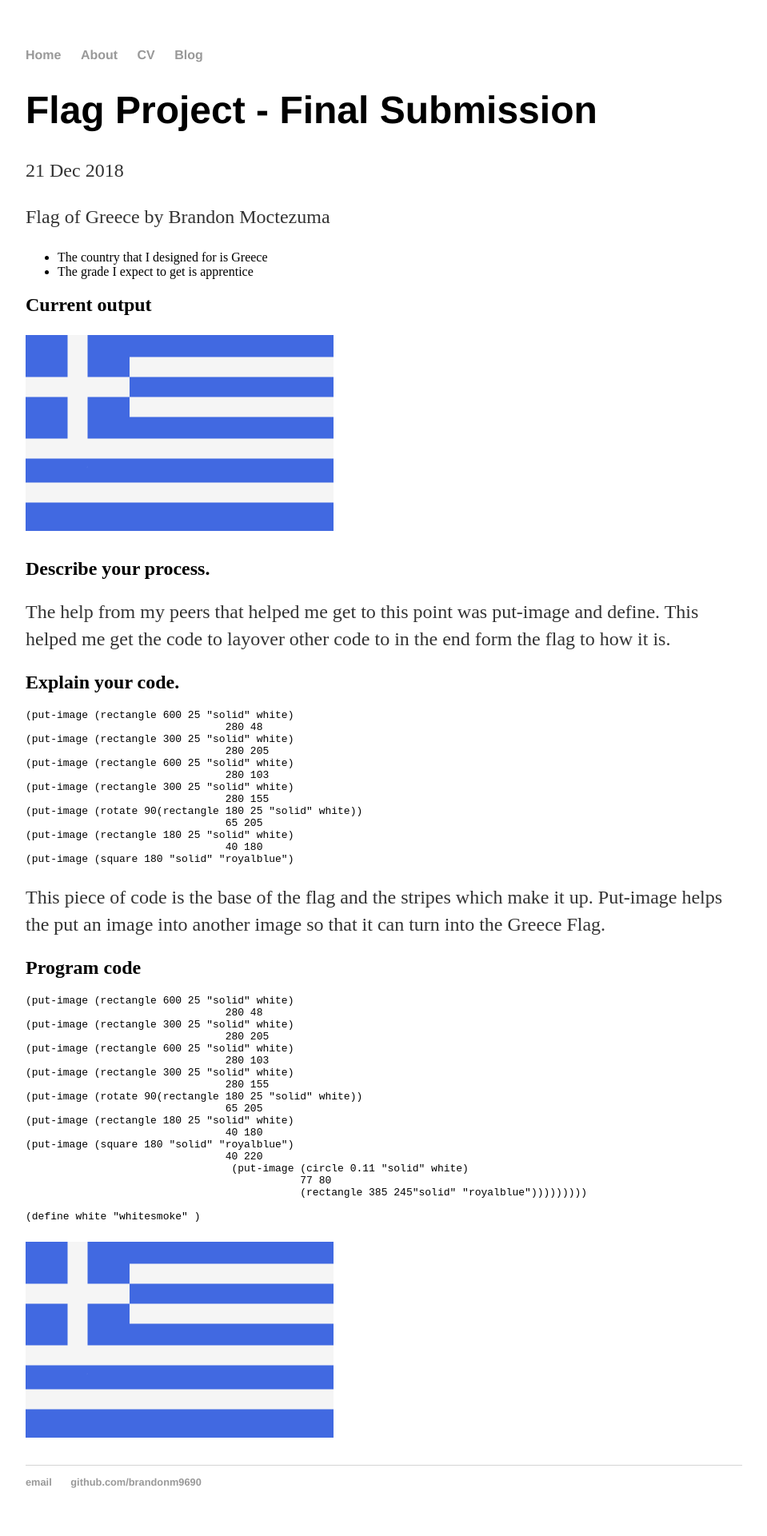
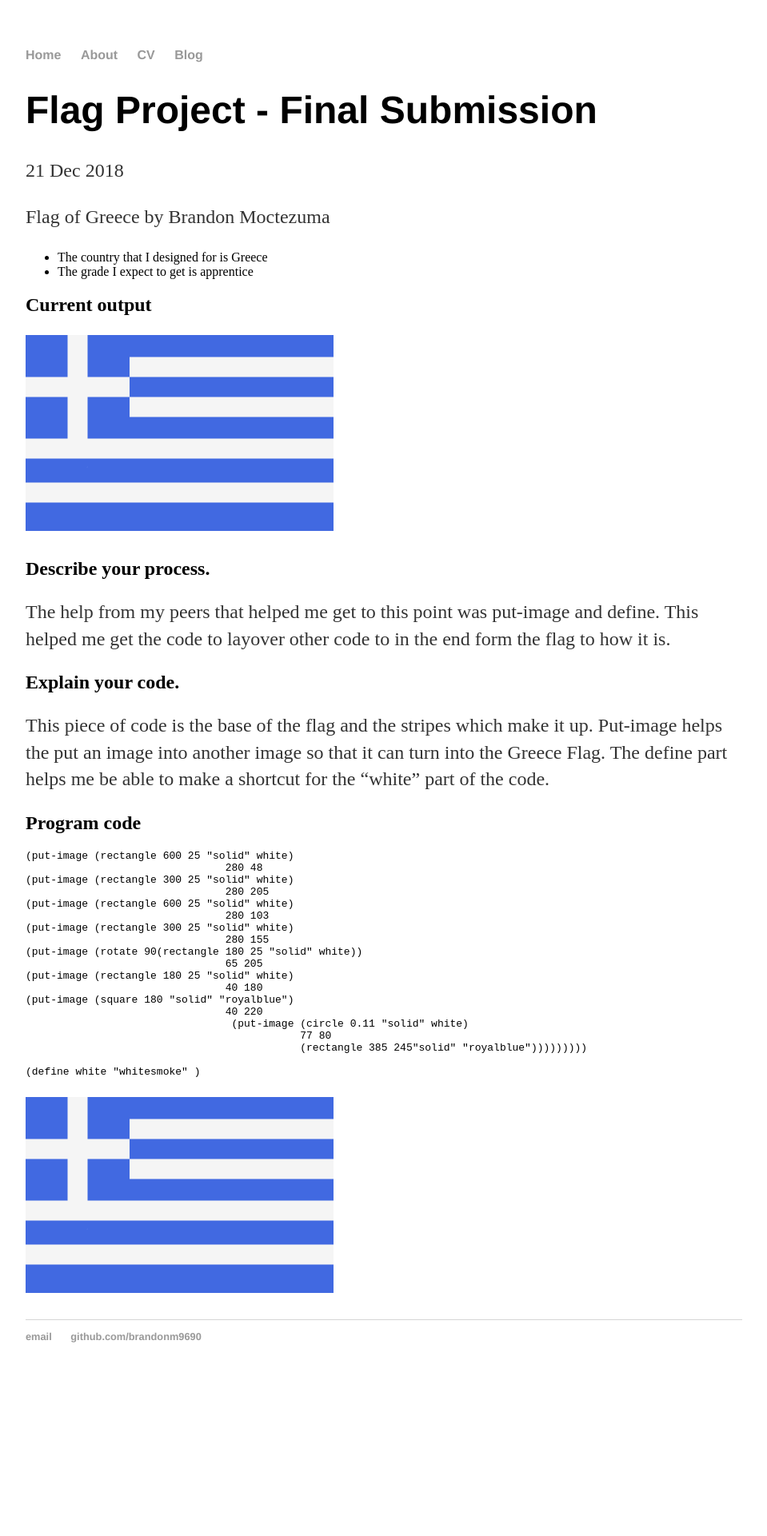
Before and after one commit to brandonm9690/brandonm9690.github.io, a Jekyll site: the page built from _posts/2018-12-21-weekly-reflection-14.md, in a window 1280 px wide. Shown: the whole page at 80% size, without its empty margins (160-1119 px from the left). Built offline with Jekyll 4.4.1, drawn with Linux system fonts in a browser that asks for light colours; after the commit the page ends 1739 px from its top, so only the background shows below that.

Commit message:
Update 2018-12-21-weekly-reflection-14.md

````diff
--- a/_posts/2018-12-21-weekly-reflection-14.md
+++ b/_posts/2018-12-21-weekly-reflection-14.md
@@ -21,24 +21,7 @@ The help from my peers that helped me get to this point was put-image and define
 
 
 ## Explain your code.
-
-```
-(put-image (rectangle 600 25 "solid" white)
-                                280 48
-(put-image (rectangle 300 25 "solid" white)
-                                280 205
-(put-image (rectangle 600 25 "solid" white)
-                                280 103
-(put-image (rectangle 300 25 "solid" white)
-                                280 155
-(put-image (rotate 90(rectangle 180 25 "solid" white))
-                                65 205
-(put-image (rectangle 180 25 "solid" white)
-                                40 180
-(put-image (square 180 "solid" "royalblue")
-```
-
-This piece of code is the base of the flag and the stripes which make it up.  Put-image helps the put an image into another image so that it can turn into the Greece Flag.
+This piece of code is the base of the flag and the stripes which make it up.  Put-image helps the put an image into another image so that it can turn into the Greece Flag. The define part helps me be able to make a shortcut for the "white" part of the code.
 
 ## Program code
 
````
